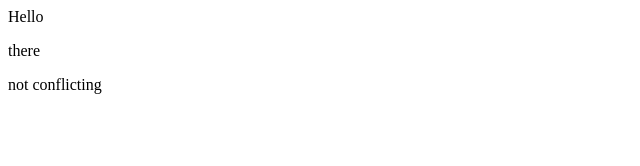
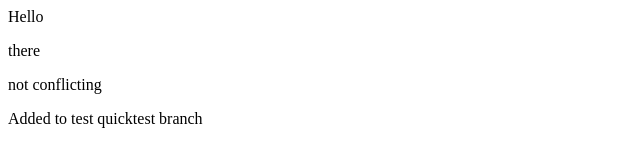
Before and after one commit to jfarrell2/demo-repo, a plain HTML site: page index.html in a window 1280 px wide. Shown: the whole page, without its empty margins (0-640 px from the left). Drawn offline with Linux system fonts and the light colour scheme.

Commit message:
Added text in quicktest branch

```diff
--- a/index.html
+++ b/index.html
@@ -1,3 +1,4 @@
 <div>Hello</div>
 <p>there</p>
 <p>not conflicting</p>
+<p>Added to test quicktest branch</p>
```
